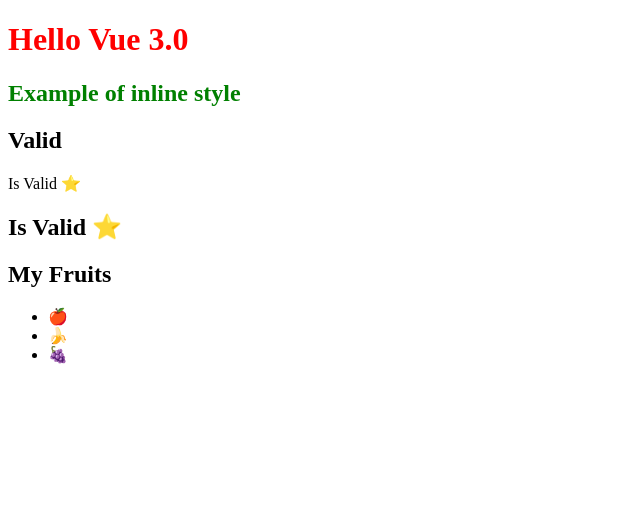
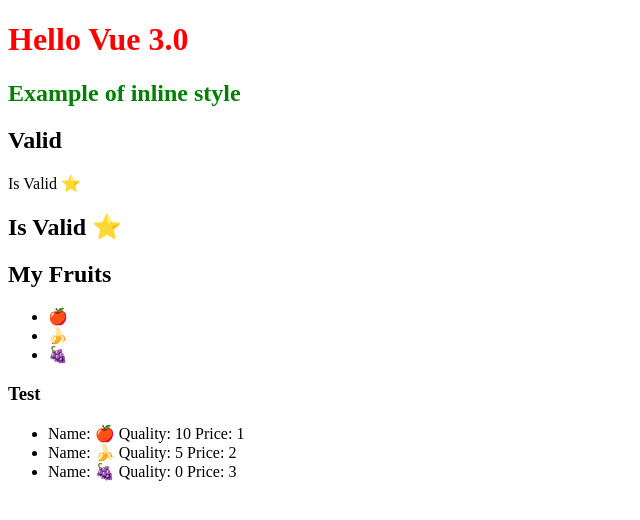
Before and after one commit to bm-jsms/my_vue-practice, a Vue app: page / in a window 1280 px wide. Shown: the top 520 px of the page, without its empty margins (0-640 px from the left). Built offline with nearby package versions, Linux system fonts and the light colour scheme.

Commit message:
v-for __ test

```diff
--- a/src/App.vue
+++ b/src/App.vue
@@ -4,6 +4,12 @@
 const valid = true;
 
 const fruits = ['🍎', '🍌', '🍇'];
+
+const arrayFruits = [
+	{ name: '🍎', quantity: 10, price: 1 },
+	{ name: '🍌', quantity: 5, price: 2 },
+	{ name: '🍇', quantity: 0, price: 3 },
+];
 </script>
 
 <template>
@@ -29,6 +35,15 @@
 			{{ fruit }}
 		</li>
 	</ul>
+
+	<h3>Test</h3>
+	<ul>
+		<li v-for="fruit in arrayFruits" :key="fruit.name">
+			<span> Name: {{ fruit.name }} </span>
+			<span> Quality: {{ fruit.quantity }} </span>
+			<span> Price: {{ fruit.price }} </span>
+		</li>
+	</ul>
 </template>
 
 <style>
```
